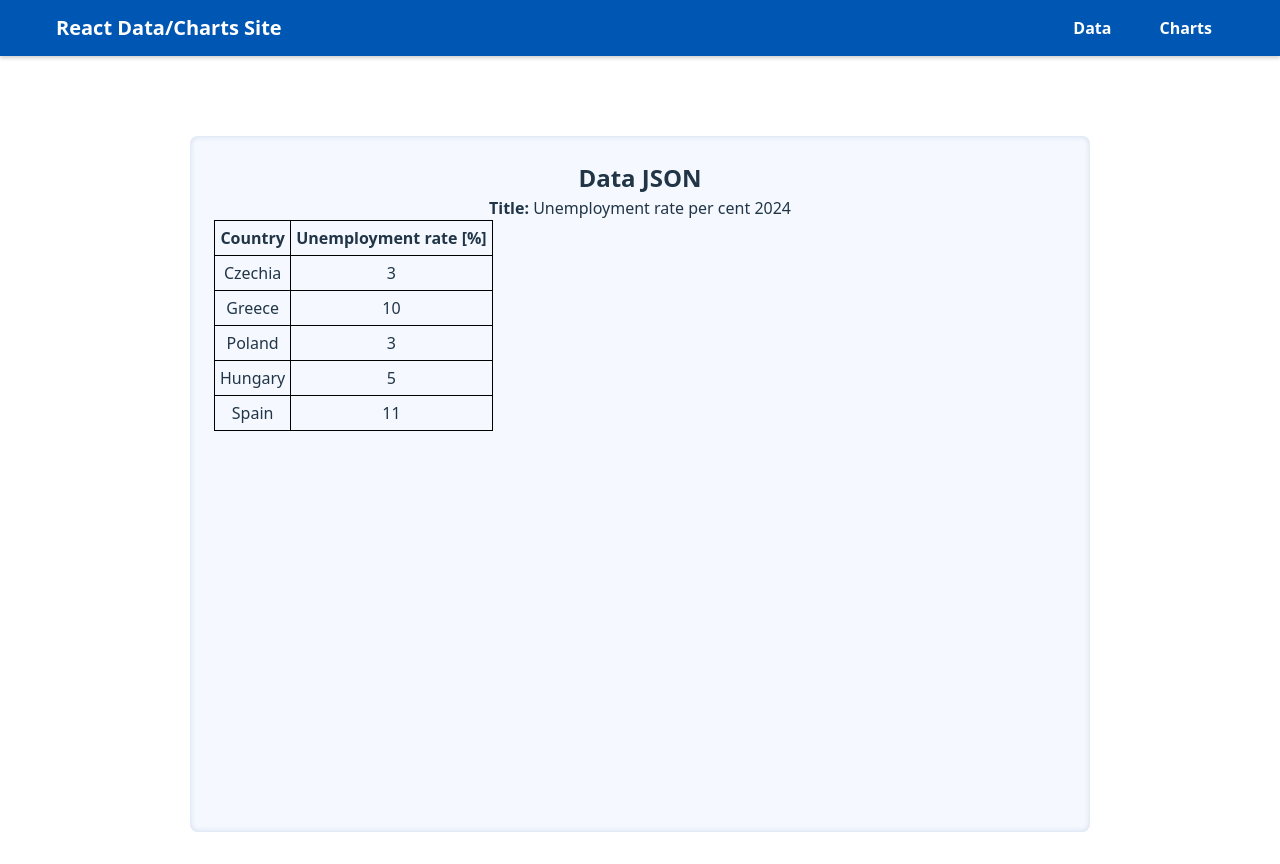
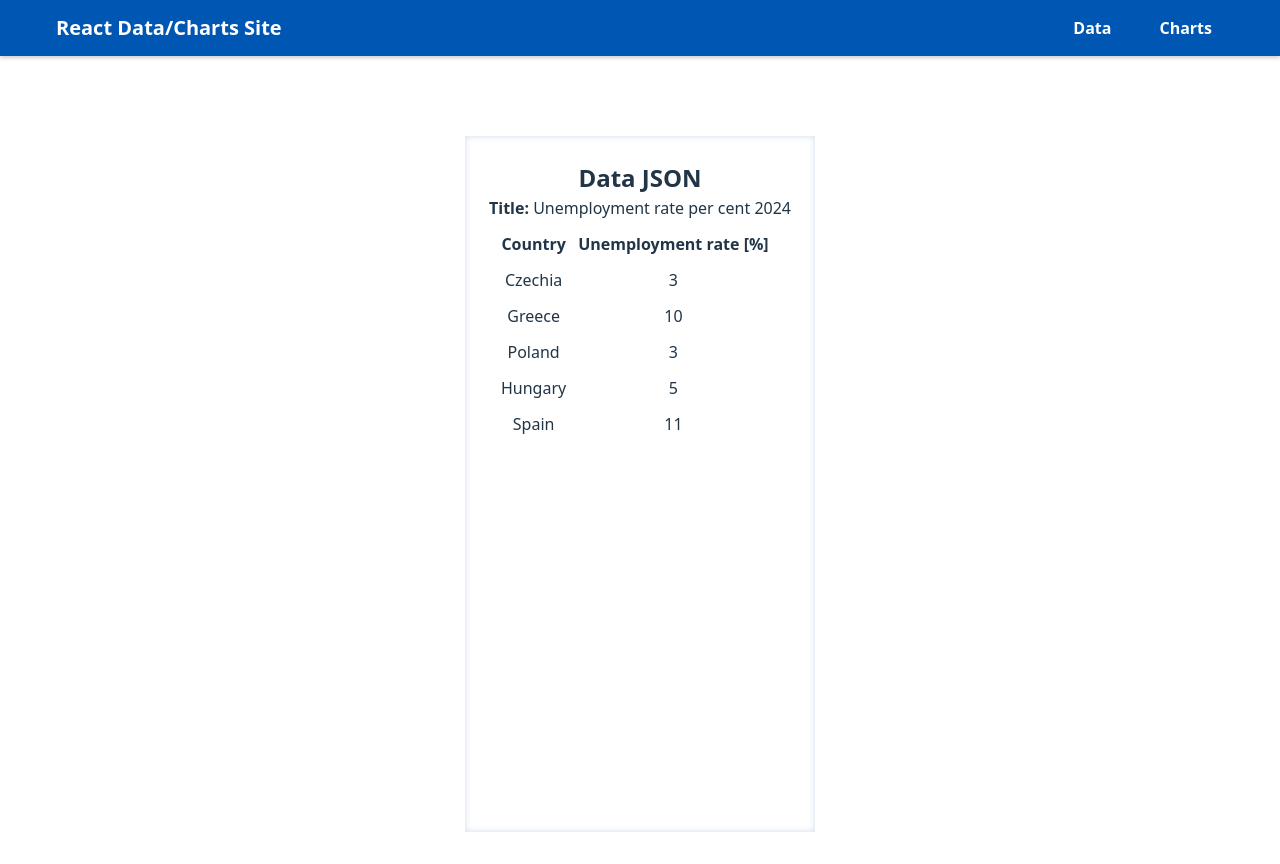
Before and after one commit to harmathzs/kando-pelda-charts, a React (Vite) app in the folder react-app/: page / in a window 1280 px wide. Built offline with nearby package versions, Linux system fonts and the light colour scheme.

Commit message:
Set TODOs

```diff
--- a/react-app/src/App.css
+++ b/react-app/src/App.css
@@ -143,17 +143,16 @@
   height: calc(100vh - 104px);
   overflow-y: auto;
   padding: 24px;
-  width: 900px;          /* fixed width */
-  max-width: 900px;      /* prevent growing beyond fixed width */
+  /* TODO - fix width */
+  /* TODO - prevent growing beyond fixed width */
   margin-left: auto;     /* horizontally center inside viewport */
   margin-right: auto;
-  background-color: #f5f9ff;
+  /* TODO - set background color to F5F9FF */
   box-shadow: inset 0 0 6px #cfd9ea;
-  border-radius: 8px;
+  /* TODO - add some border radius */
 }
 
 table, th, td {
-  border: 1px solid black;
-  border-collapse: collapse;
+  /* TODO - add table cell borders */
   padding: 5px;
 }
```
